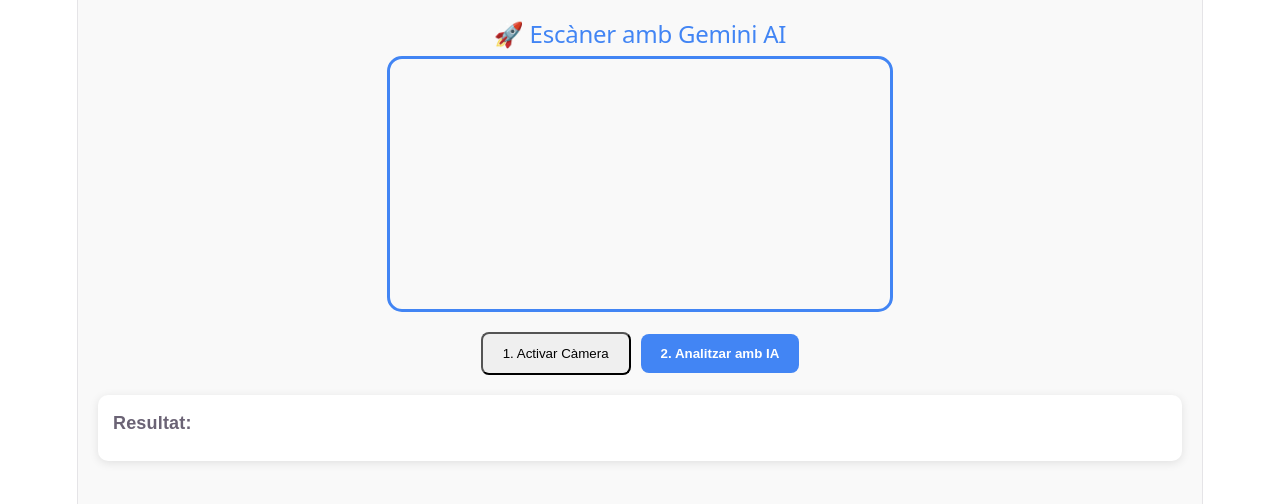
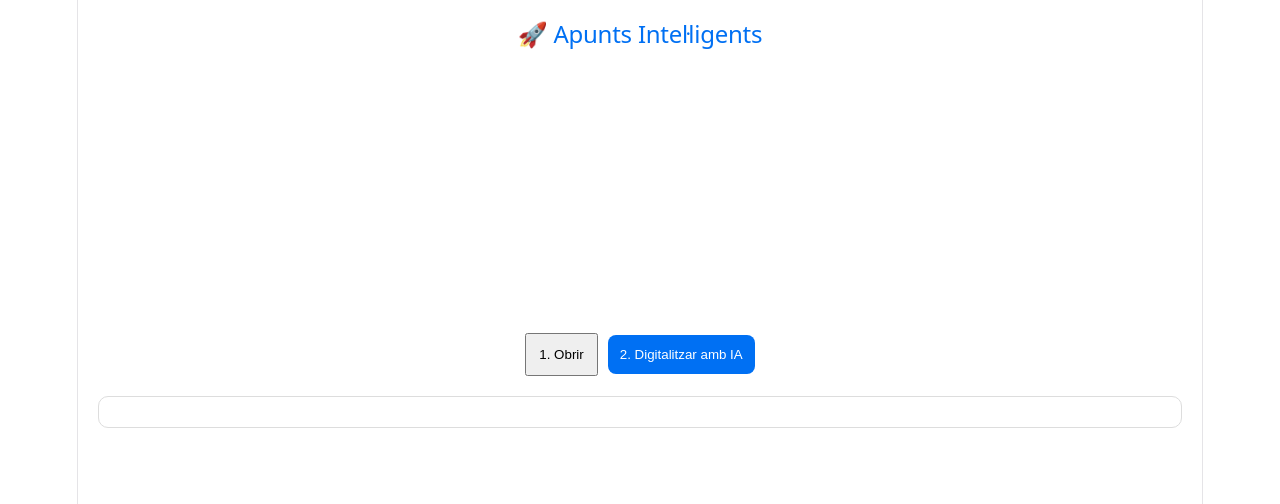
Before and after one commit to smenend1/meus-apunts-pwa, a React (Vite) app: page / in a window 1280 px wide. Shown: the top 504 px of the page. Built offline with nearby package versions, Linux system fonts and the light colour scheme.

Commit message:
Add files via upload

```diff
--- a/src/App.jsx
+++ b/src/App.jsx
@@ -6,7 +6,7 @@
   const videoRef = useRef(null);
   const canvasRef = useRef(null);
 
-  // ⚠️ Torna a posar la teva API KEY aquí
+  // ⚠️ Enganxa la teva API KEY aquí
   const GEMINI_API_KEY = "AIzaSyAaXi8T8JMBf2epxzDBl3yj3HvolbrzA4k";
 
   const startCamera = async () => {
@@ -14,9 +14,9 @@
       const stream = await navigator.mediaDevices.getUserMedia({
         video: { facingMode: { ideal: "environment" } }
       });
-      videoRef.current.srcObject = stream;
+      if (videoRef.current) videoRef.current.srcObject = stream;
     } catch (err) {
-      alert("Error de càmera: Revisa els permisos.");
+      alert("Error: Revisa els permisos de la càmera.");
     }
   };
 
@@ -24,12 +24,8 @@
     const video = videoRef.current;
     const canvas = canvasRef.current;
 
-    if (!video || video.readyState !== 4) {
-      alert("La càmera no està a punt.");
-      return;
-    }
+    if (!video || video.readyState !== 4) return;
 
-    // Captura d'imatge
     canvas.width = video.videoWidth;
     canvas.height = video.videoHeight;
     canvas.getContext('2d').drawImage(video, 0, 0);
@@ -37,17 +33,17 @@
     const base64Image = canvas.toDataURL('image/jpeg', 0.8).split(',')[1];
 
     setLoading(true);
-    setText("Connectant amb Gemini...");
+    setText("Analitzant amb la tecnologia de Gemini...");
 
     try {
-      // PROVEM AMB v1beta I EL MODEL gemini-1.5-flash (sense el -latest)
+      // Intentem amb la versió v1beta i el model gemini-1.5-flash
       const response = await fetch(`https://generativelanguage.googleapis.com/v1beta/models/gemini-1.5-flash:generateContent?key=${GEMINI_API_KEY}`, {
         method: 'POST',
         headers: { 'Content-Type': 'application/json' },
         body: JSON.stringify({
           contents: [{
             parts: [
-              { text: "Ets un expert en transcripció. Transcriu aquests apunts a text net en català. Si hi ha fórmules o exercicis, explica'ls o resol-los." },
+              { text: "Ets un expert en OCR. Transcriu el text d'aquesta imatge en català. Si hi ha apunts o exercicis, passa'ls a net i resol-los si cal." },
               { inline_data: { mime_type: "image/jpeg", data: base64Image } }
             ]
           }]
@@ -59,40 +55,31 @@
       if (data.candidates && data.candidates[0].content) {
         setText(data.candidates[0].content.parts[0].text);
       } else if (data.error) {
-        // Si torna a donar error de model, intentarem un "pla B" automàtic
-        setText(`Error de Google: ${data.error.message}\n(Codi: ${data.error.code})`);
+        // Si encara dona error de "model not found", provarem de posar "gemini-1.5-flash-latest"
+        setText(`Error de Google: ${data.error.message}`);
       } else {
-        setText("No s'ha rebut text. Prova de fer la foto més clara.");
+        setText("No s'ha obtingut resposta. Intenta-ho de nou.");
       }
     } catch (error) {
-      setText("Error de xarxa. Comprova la teva connexió.");
+      setText("Error de connexió.");
     } finally {
       setLoading(false);
     }
   };
 
   return (
-    <div style={{ padding: '20px', textAlign: 'center', fontFamily: 'sans-serif', backgroundColor: '#f9f9f9', minHeight: '100vh' }}>
-      <h2 style={{ color: '#4285F4' }}>🚀 Escàner amb Gemini AI</h2>
-
-      <div style={{ maxWidth: '500px', margin: '0 auto', borderRadius: '15px', overflow: 'hidden', border: '3px solid #4285F4' }}>
-        <video ref={videoRef} autoPlay playsInline style={{ width: '100%', display: 'block' }} />
-      </div>
-
+    <div style={{ padding: '20px', textAlign: 'center', fontFamily: 'sans-serif' }}>
+      <h2 style={{ color: '#0070f3' }}>🚀 Apunts Intel·ligents</h2>
+      <video ref={videoRef} autoPlay playsInline style={{ width: '100%', maxWidth: '500px', borderRadius: '15px' }} />
       <canvas ref={canvasRef} style={{ display: 'none' }} />
-
       <div style={{ margin: '20px' }}>
-        <button onClick={startCamera} style={{ padding: '12px 20px', borderRadius: '8px', cursor: 'pointer', marginRight: '10px' }}>
-          1. Activar Càmera
-        </button>
-        <button onClick={processWithGemini} disabled={loading} style={{ padding: '12px 20px', background: '#4285F4', color: 'white', border: 'none', borderRadius: '8px', fontWeight: 'bold' }}>
-          {loading ? "Processant..." : "2. Analitzar amb IA"}
+        <button onClick={startCamera} style={{ padding: '12px', marginRight: '10px' }}>1. Obrir</button>
+        <button onClick={processWithGemini} disabled={loading} style={{ padding: '12px', backgroundColor: '#0070f3', color: 'white', borderRadius: '8px', border: 'none' }}>
+          {loading ? "Processant..." : "2. Digitalitzar amb IA"}
         </button>
       </div>
-
-      <div style={{ textAlign: 'left', background: 'white', padding: '15px', borderRadius: '10px', boxShadow: '0 2px 10px rgba(0,0,0,0.1)' }}>
-        <strong>Resultat:</strong>
-        <p style={{ whiteSpace: 'pre-wrap', marginTop: '10px' }}>{text}</p>
+      <div style={{ textAlign: 'left', background: 'white', padding: '15px', borderRadius: '10px', border: '1px solid #ddd' }}>
+        <p style={{ whiteSpace: 'pre-wrap' }}>{text}</p>
       </div>
     </div>
   );
```
